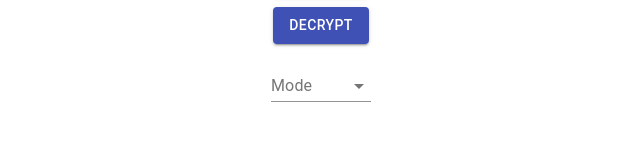
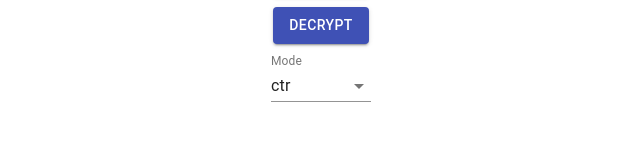
Before and after one commit to mwanago/encryptor, a React (Create React App) app: page / in a window 1280 px wide. Shown: the part 369-510 px from the top of the page, without its empty margins (319-959 px from the left). Built offline with nearby package versions, Linux system fonts and the light colour scheme.

Commit message:
feat(): make ctr a default mode

```diff
--- a/src/components/App/App.tsx
+++ b/src/components/App/App.tsx
@@ -1,4 +1,5 @@
 import React, { ChangeEvent, Component } from 'react';
+import modes from '../../utilities/modes.enum';
 import Decrypt from '../Decrypt/Decrypt';
 import Encrypt from '../Encrypt/Encrypt';
 import ModesSelect from '../ModesSelect/ModesSelect';
@@ -10,7 +11,7 @@ interface State {
 
 class App extends Component<{}, State> {
   public state = {
-    mode: undefined,
+    mode: modes.ctr,
   };
   public handleChange = (event: ChangeEvent<{name?: string; value: unknown}>) => {
     this.setState({
--- a/src/components/ModesSelect/ModesSelect.tsx
+++ b/src/components/ModesSelect/ModesSelect.tsx
@@ -11,12 +11,13 @@ interface Props {
 const options = Object.keys(modes);
 
 const ModesSelect: FunctionComponent<Props> = ({ onChange, mode }) => (
-  <FormControl className={styles.wrapper}>
+  <div className={styles.wrapper}>
+    <FormControl fullWidth={true}>
       <InputLabel htmlFor="age-simple">Mode</InputLabel>
       <Select
         value={mode}
         onChange={onChange}
-      autoWidth={true}
+        className={styles.wrapper}
       >
         {
           options.map(option => (
@@ -25,6 +26,7 @@ const ModesSelect: FunctionComponent<Props> = ({ onChange, mode }) => (
         }
       </Select>
     </FormControl>
+  </div>
 );
 
 export default ModesSelect;
```
Lines whose indentation alone changed are shown as unchanged.
